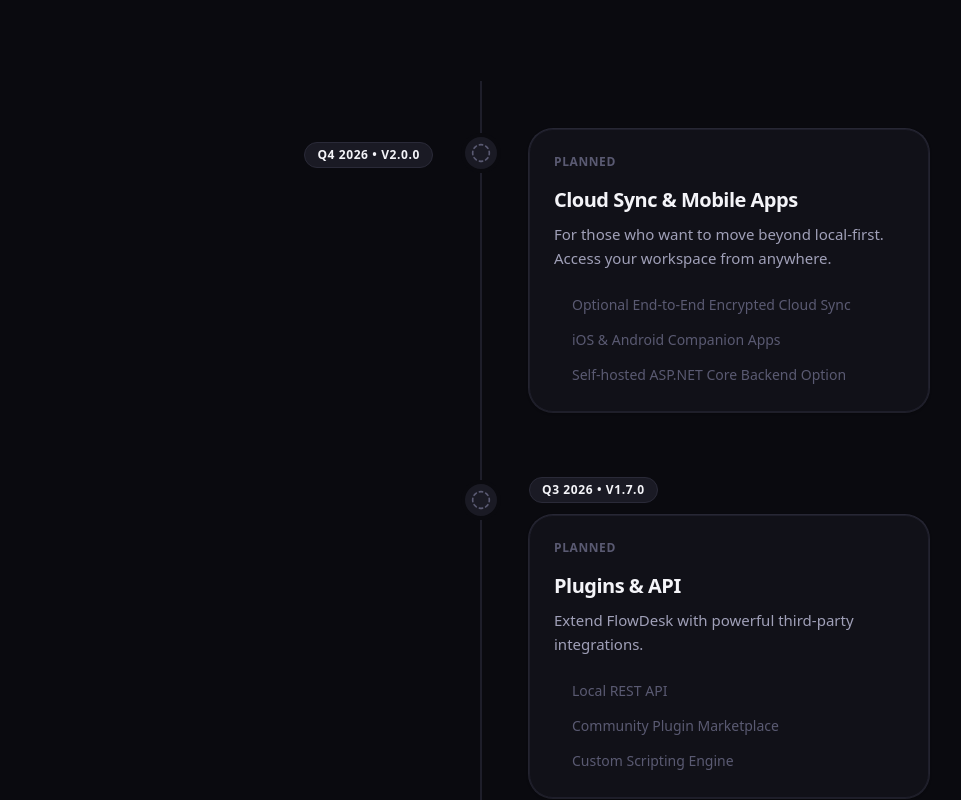
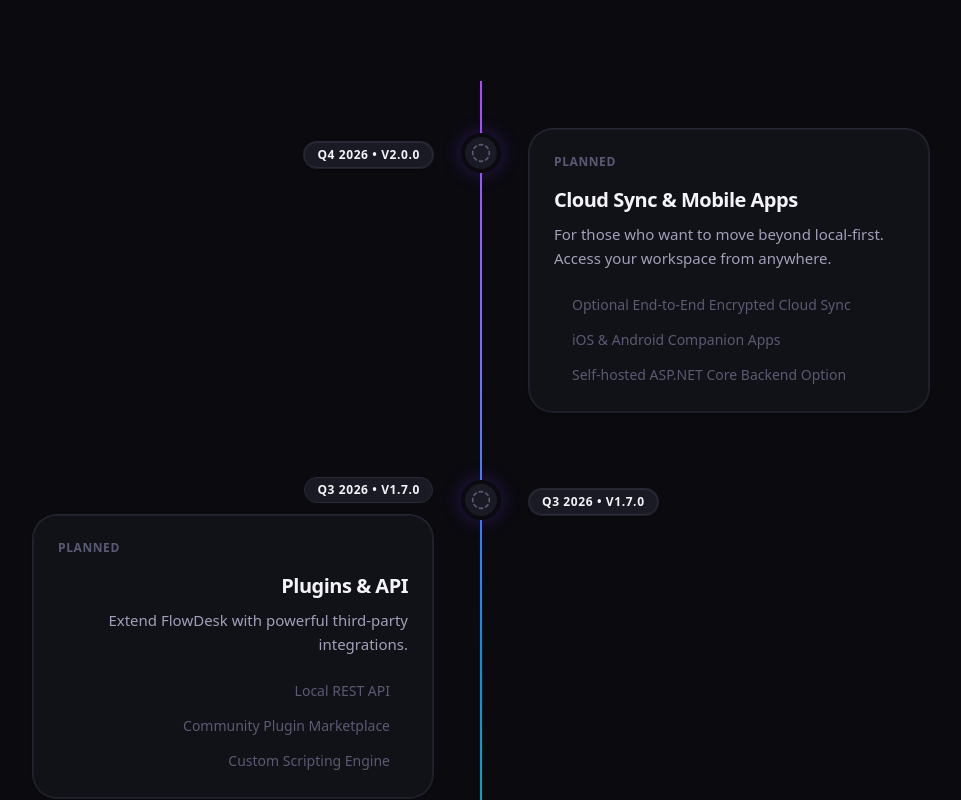
Before and after one commit to Kharisdestianmaulana-hub/flowdeskweb, a Next.js app: page /en/roadmap in a window 1280 px wide. Shown: the part 340-1140 px from the top of the page, without its empty margins (159-1120 px from the left). Built offline with nearby package versions, Linux system fonts and the light colour scheme; no server answers.

Commit message:
ui: implement scroll-linked animation and zig-zag layout for roadmap timeline

```diff
--- a/components/RoadmapTimeline.tsx
+++ b/components/RoadmapTimeline.tsx
@@ -1,6 +1,7 @@
 'use client';
 
-import { motion } from 'framer-motion';
+import { useRef } from 'react';
+import { motion, useScroll, useSpring } from 'framer-motion';
 import { CheckCircle2, Clock, CircleDashed } from 'lucide-react';
 
 interface RoadmapItem {
@@ -19,6 +20,18 @@
 }
 
 export default function RoadmapTimeline({ data, lang, dict }: RoadmapTimelineProps) {
+  const containerRef = useRef<HTMLDivElement>(null);
+  const { scrollYProgress } = useScroll({
+    target: containerRef,
+    offset: ["start center", "end center"]
+  });
+
+  const scaleY = useSpring(scrollYProgress, {
+    stiffness: 100,
+    damping: 30,
+    restDelta: 0.001
+  });
+
   const getStatusConfig = (status: string) => {
     switch (status) {
       case 'completed':
@@ -49,9 +62,15 @@
   };
 
   return (
-    <div className="relative max-w-4xl mx-auto py-12">
-      {/* Central Line */}
+    <div ref={containerRef} className="relative max-w-4xl mx-auto py-12">
+      {/* Background Line */}
       <div className="absolute left-8 md:left-1/2 top-0 bottom-0 w-[2px] bg-[var(--color-border-subtle)] -translate-x-1/2" />
+
+      {/* Animated Foreground Line */}
+      <motion.div
+        className="absolute left-8 md:left-1/2 top-0 bottom-0 w-[2px] bg-gradient-to-b from-purple-500 via-blue-500 to-emerald-500 origin-top -translate-x-1/2 z-0"
+        style={{ scaleY }}
+      />
 
       <div className="space-y-16 relative">
         {data.map((item, index) => {
@@ -60,34 +79,51 @@
           const isEven = index % 2 === 0;
 
           return (
-            <motion.div
-              initial={{ opacity: 0, y: 50 }}
-              whileInView={{ opacity: 1, y: 0 }}
-              viewport={{ once: true, margin: "-100px" }}
-              transition={{ duration: 0.5, delay: index * 0.1 }}
+            <div
               key={item.version}
-              className="relative flex flex-col md:flex-row items-start md:justify-between w-full"
+              className={`relative flex flex-col md:flex-row items-start md:justify-between w-full ${!isEven ? 'md:flex-row-reverse' : ''}`}
             >
               {/* Timeline Node */}
-              <div className="absolute left-8 md:left-1/2 top-6 -translate-x-1/2 -translate-y-1/2 z-10">
-                <div className={`w-10 h-10 rounded-full border-4 border-[var(--color-bg)] ${config.bgColor} flex items-center justify-center`}>
+              <motion.div
+                initial={{ backgroundColor: 'var(--color-bg)', borderColor: 'var(--color-bg)' }}
+                whileInView={{ backgroundColor: 'var(--color-bg)', borderColor: 'var(--color-bg)' }}
+                viewport={{ once: true, margin: "-50% 0px -50% 0px" }}
+                className="absolute left-8 md:left-1/2 top-6 -translate-x-1/2 -translate-y-1/2 z-10"
+              >
+                <motion.div
+                  initial={{ scale: 0.8, opacity: 0.5 }}
+                  whileInView={{ scale: 1, opacity: 1, boxShadow: '0 0 20px rgba(124,58,237,0.3)' }}
+                  viewport={{ once: true, margin: "-50% 0px -50% 0px" }}
+                  transition={{ duration: 0.4 }}
+                  className={`w-10 h-10 rounded-full border-4 border-[var(--color-bg)] ${config.bgColor} flex items-center justify-center transition-colors`}
+                >
                   <Icon className={`w-5 h-5 ${config.color}`} />
-                </div>
-              </div>
+                </motion.div>
+              </motion.div>
 
-              {/* Left Side (Empty on mobile, content on desktop if even) */}
-              <div className={`hidden md:block w-[calc(50%-3rem)] ${isEven ? 'text-right' : ''}`}>
-                {isEven && (
-                  <div className="pt-3">
-                    <span className="inline-block px-3 py-1 rounded-full text-xs font-semibold uppercase tracking-wider text-[var(--color-text-primary)] bg-[var(--color-surface-raised)] border border-[var(--color-border)] mb-3">
-                      {item.quarter} • {item.version}
-                    </span>
-                  </div>
-                )}
+              {/* Left Side (Empty on mobile, content on desktop) */}
+              <div className={`hidden md:block w-[calc(50%-3rem)] ${isEven ? 'text-right' : 'text-left'}`}>
+                <motion.div
+                  initial={{ opacity: 0, x: isEven ? -20 : 20 }}
+                  whileInView={{ opacity: 1, x: 0 }}
+                  viewport={{ once: true, margin: "-50% 0px -50% 0px" }}
+                  transition={{ duration: 0.4, delay: 0.1 }}
+                  className="pt-3"
+                >
+                  <span className="inline-block px-3 py-1 rounded-full text-xs font-semibold uppercase tracking-wider text-[var(--color-text-primary)] bg-[var(--color-surface-raised)] border border-[var(--color-border)] mb-3 shadow-[var(--shadow-card)]">
+                    {item.quarter} • {item.version}
+                  </span>
+                </motion.div>
               </div>
 
               {/* Content Card */}
-              <div className={`w-[calc(100%-4rem)] ml-16 md:ml-0 md:w-[calc(50%-3rem)] ${isEven ? '' : 'text-left'}`}>
+              <motion.div
+                initial={{ opacity: 0, x: isEven ? 30 : -30, y: 20 }}
+                whileInView={{ opacity: 1, x: 0, y: 0 }}
+                viewport={{ once: true, margin: "-50% 0px -50% 0px" }}
+                transition={{ duration: 0.5, delay: 0.2 }}
+                className={`w-[calc(100%-4rem)] ml-16 md:ml-0 md:w-[calc(50%-3rem)] ${isEven ? 'text-left' : 'text-right'}`}
+              >
                 {/* Mobile Meta (Hidden on Desktop for Even) */}
                 <div className={`mb-3 md:${isEven ? 'hidden' : 'block'}`}>
                   <span className="inline-block px-3 py-1 rounded-full text-xs font-semibold uppercase tracking-wider text-[var(--color-text-primary)] bg-[var(--color-surface-raised)] border border-[var(--color-border)]">
@@ -107,13 +143,13 @@
                     {item.title[lang] || item.title['en']}
                   </h3>
 
-                  <p className="text-[15px] text-[var(--color-text-secondary)] leading-relaxed mb-6">
+                  <p className={`text-[15px] text-[var(--color-text-secondary)] leading-relaxed mb-6 ${isEven ? 'text-left' : 'text-right'}`}>
                     {item.description[lang] || item.description['en']}
                   </p>
 
-                  <ul className="space-y-3">
+                  <ul className={`space-y-3 flex flex-col ${isEven ? 'items-start' : 'items-end'}`}>
                     {(item.items[lang] || item.items['en']).map((listItem, i) => (
-                      <li key={i} className="flex items-start gap-3">
+                      <li key={i} className={`flex items-start gap-3 ${isEven ? 'flex-row' : 'flex-row-reverse text-right'}`}>
                         <div className={`mt-1.5 w-1.5 h-1.5 rounded-full ${config.color} flex-shrink-0`} />
                         <span className="text-[14px] text-[var(--color-text-muted)] leading-relaxed">
                           {listItem}
@@ -122,8 +158,8 @@
                     ))}
                   </ul>
                 </div>
-              </div>
-            </motion.div>
+              </motion.div>
+            </div>
           );
         })}
       </div>
```
